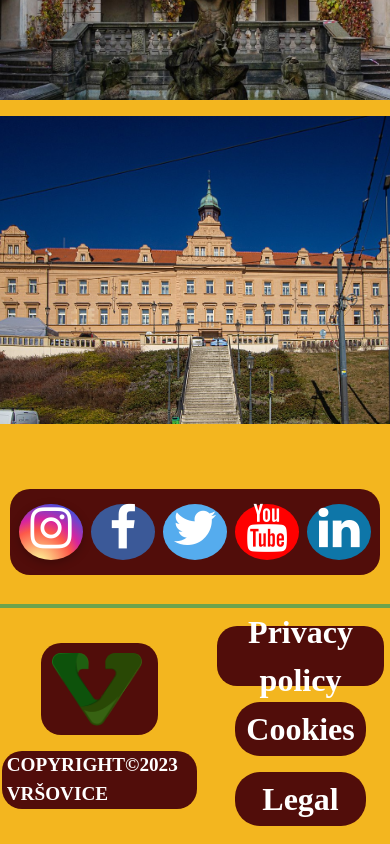
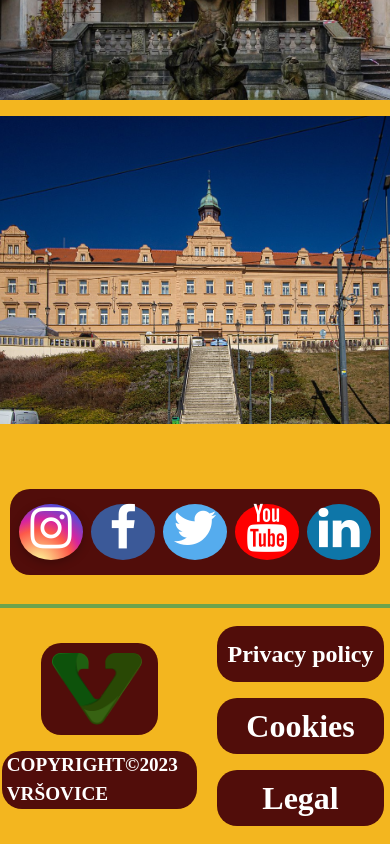
Before and after one commit to T44T00S/vrsovice, a website built with webpack: page src/index.html in a window 390 px wide. Shown: the part 740-1584 px from the top of the page. Built offline with nearby package versions, Linux system fonts and the light colour scheme; files whose address does not match are found by name.

Commit message:
hompage for iphone12 done

```diff
--- a/sources/styles/styles-homepage/_footer.scss
+++ b/sources/styles/styles-homepage/_footer.scss
@@ -202,6 +202,7 @@
                         width: 95%;
                         height: 50%;
                         margin: 0;
+                        padding: 5px;
                     }
                 }
                 .footer-section-two-copyright {
@@ -228,6 +229,17 @@
                 .footer-section-three-block:nth-child(1) {
                     width: 95%;
                     border-radius: 20px;
+                    .ft-st-two-privacy {
+                        font-size: 1.5rem;
+                    }
+                }
+                .footer-section-three-block:nth-child(2) {
+                    width: 95%;
+                    border-radius: 20px;
+                }
+                .footer-section-three-block:nth-child(3) {
+                    width: 95%;
+                    border-radius: 20px;
                 }
             }
         }
```
Also changed, not shown: sources/styles/styles-homepage/style.css, 1 other file.
